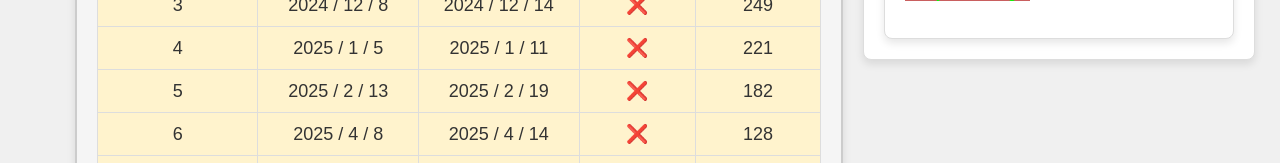
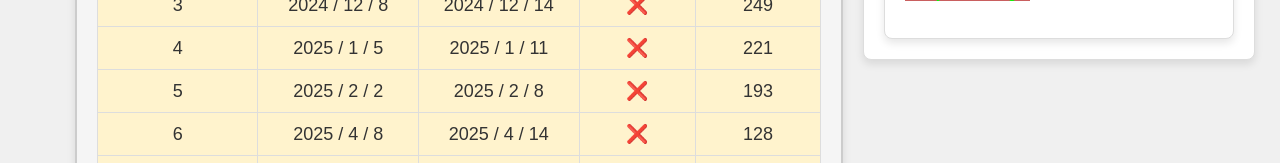
Before and after one commit to Seif-Sallam/Service-Timer, a React (Create React App) app: page / in a window 1280 px wide. Shown: the part 466-629 px from the top of the page. Built offline with nearby package versions, Linux system fonts and the light colour scheme.

Commit message:
fixing a wrtong date]

```diff
--- a/src/Geish.jsx
+++ b/src/Geish.jsx
@@ -14,9 +14,9 @@ function getAllAgazatStart() {
         if (index === 1) {
             firstAgaza.setDate(firstAgaza.getDate() + 1)
         }
-        else if (index === 4) {
-            firstAgaza = (new Date(2025, 1, 13, 0, 0, 0))
-        }
+        // else if (index === 4) {
+        //     firstAgaza = (new Date(2025, 1, 13, 0, 0, 0))
+        // }
         else if (index === 5) {
             firstAgaza = new Date(2025, 3, 8, 0, 0, 0)
         }
```
